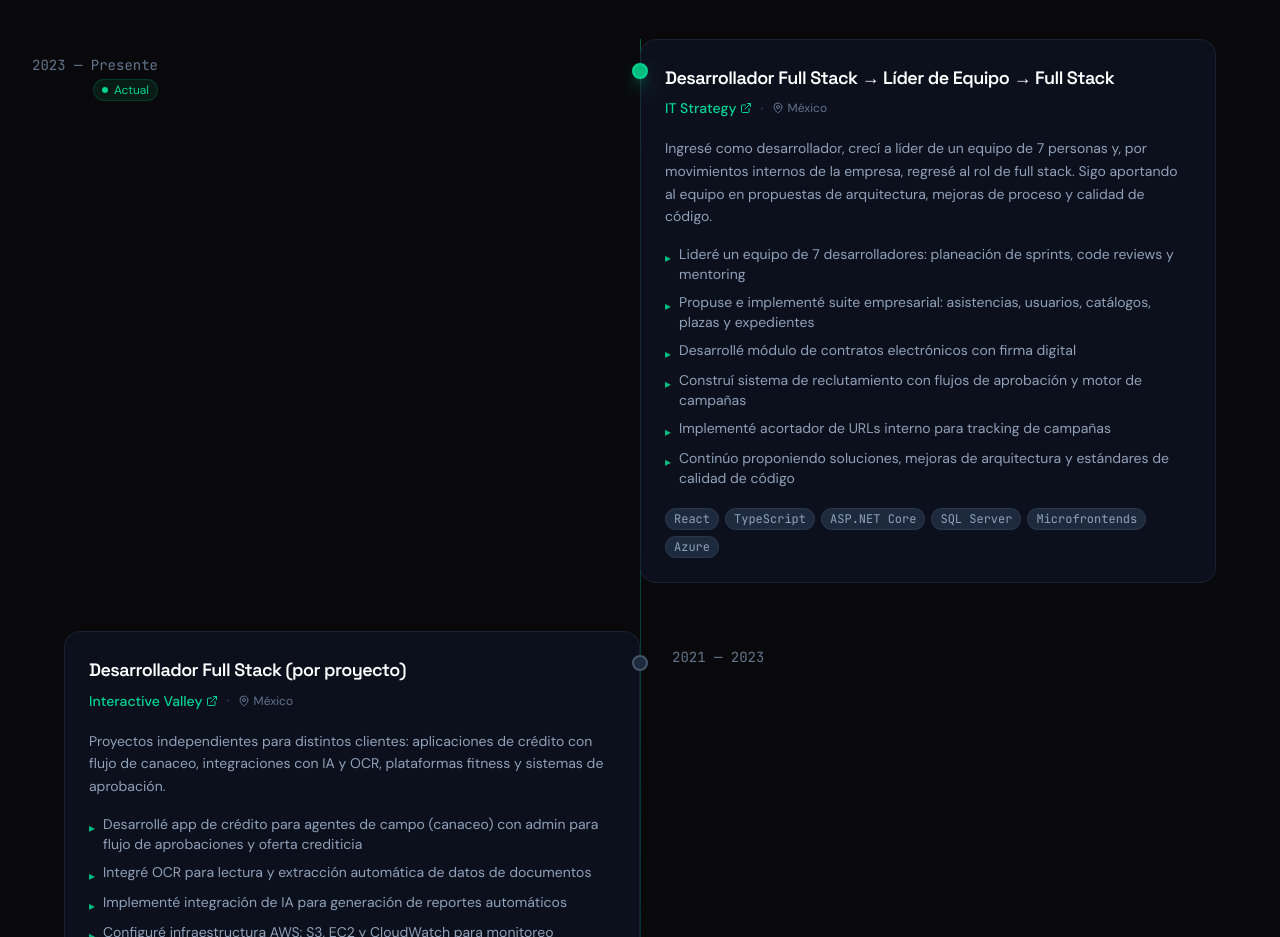
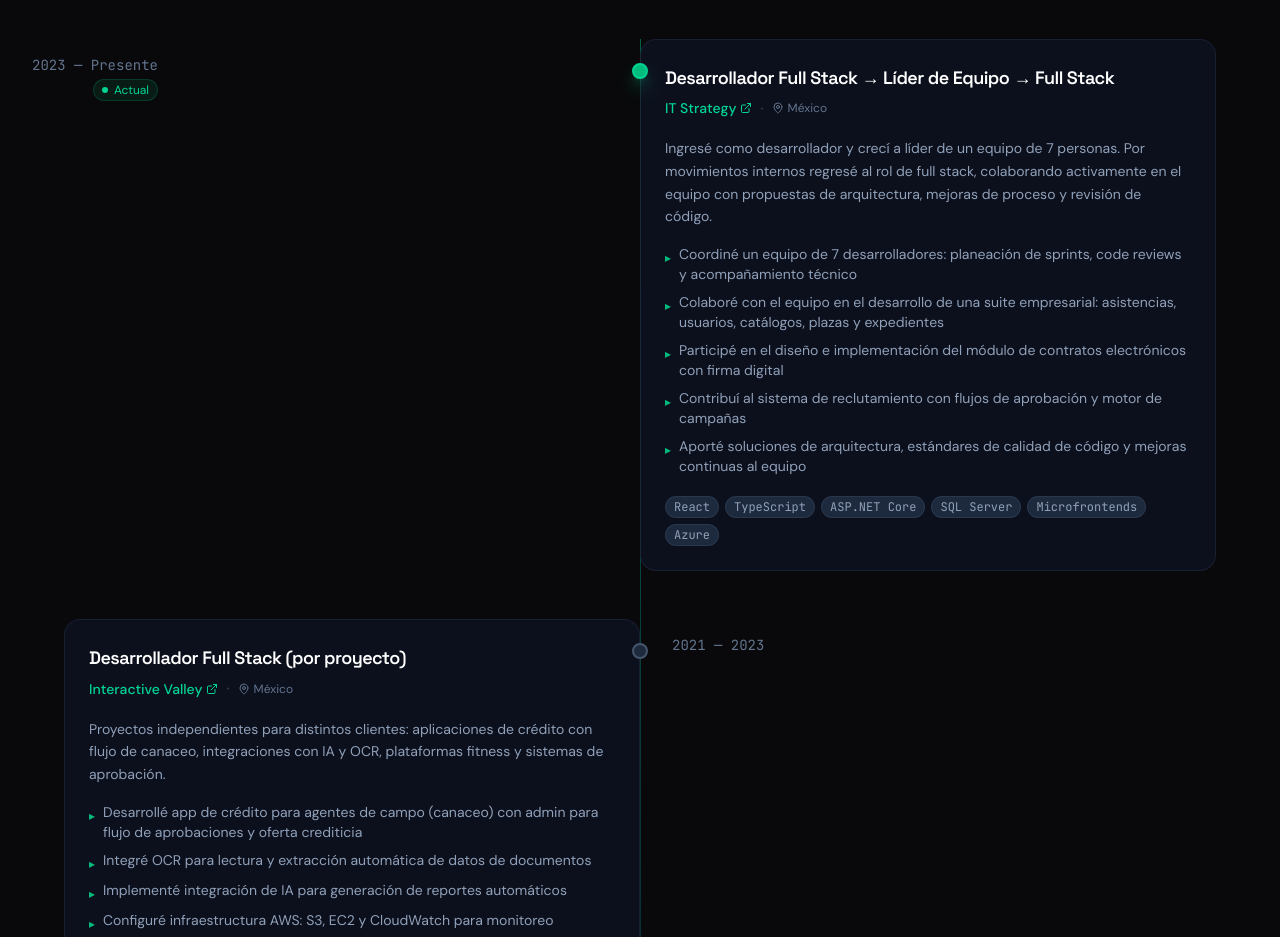
Before and after one commit to joomoodle/portafolio, a React (Vite) app: page / in a window 1280 px wide. Shown: the part 3360-4297 px from the top of the page. Built offline with nearby package versions, Linux system fonts and the light colour scheme.

Commit message:
content(experience): rewrite IT Strategy achievements to reflect team collaboration

```diff
--- a/src/data/experience.ts
+++ b/src/data/experience.ts
@@ -18,14 +18,13 @@ export const experiences: Experience[] = [
     period: '2023 — Presente',
     current: true,
     description:
-      'Ingresé como desarrollador, crecí a líder de un equipo de 7 personas y, por movimientos internos de la empresa, regresé al rol de full stack. Sigo aportando al equipo en propuestas de arquitectura, mejoras de proceso y calidad de código.',
+      'Ingresé como desarrollador y crecí a líder de un equipo de 7 personas. Por movimientos internos regresé al rol de full stack, colaborando activamente en el equipo con propuestas de arquitectura, mejoras de proceso y revisión de código.',
     achievements: [
-      'Lideré un equipo de 7 desarrolladores: planeación de sprints, code reviews y mentoring',
-      'Propuse e implementé suite empresarial: asistencias, usuarios, catálogos, plazas y expedientes',
-      'Desarrollé módulo de contratos electrónicos con firma digital',
-      'Construí sistema de reclutamiento con flujos de aprobación y motor de campañas',
-      'Implementé acortador de URLs interno para tracking de campañas',
-      'Continúo proponiendo soluciones, mejoras de arquitectura y estándares de calidad de código',
+      'Coordiné un equipo de 7 desarrolladores: planeación de sprints, code reviews y acompañamiento técnico',
+      'Colaboré con el equipo en el desarrollo de una suite empresarial: asistencias, usuarios, catálogos, plazas y expedientes',
+      'Participé en el diseño e implementación del módulo de contratos electrónicos con firma digital',
+      'Contribuí al sistema de reclutamiento con flujos de aprobación y motor de campañas',
+      'Aporté soluciones de arquitectura, estándares de calidad de código y mejoras continuas al equipo',
     ],
     stack: ['React', 'TypeScript', 'ASP.NET Core', 'SQL Server', 'Microfrontends', 'Azure'],
     url: 'https://www.it-strategy.mx/',
```
